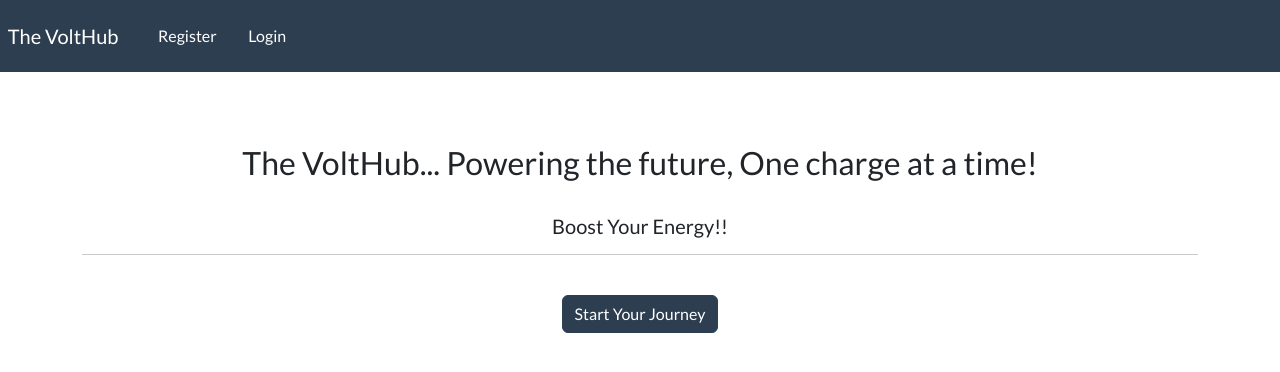
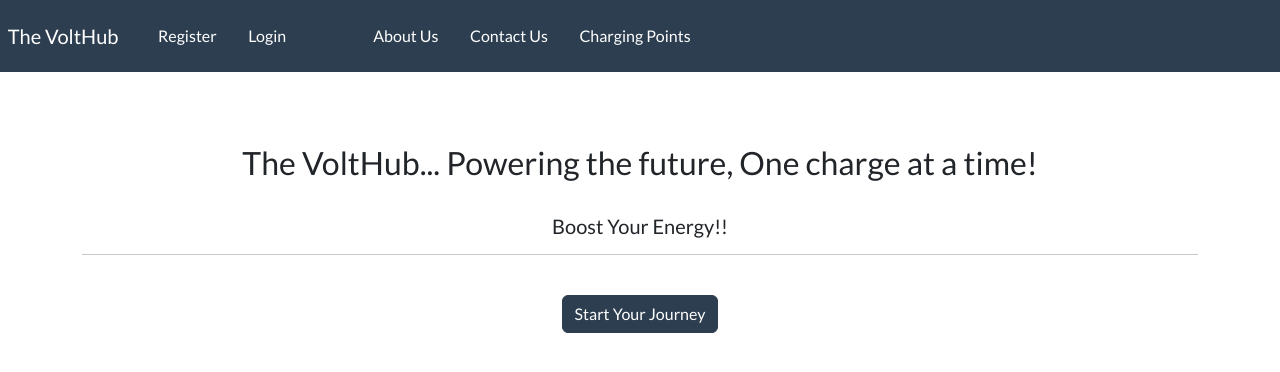
Before and after one commit to se-thato/ev_charging, a Django app: page / in a window 1280 px wide. Shown: the top 372 px of the page. Run offline with Django 5.2, Linux system fonts and the light colour scheme.

Commit message:
charging sessions implementations

```diff
--- a/VoltHub/templates/VoltHub/base.html
+++ b/VoltHub/templates/VoltHub/base.html
@@ -39,7 +39,10 @@
 
 
 
+
+
             {% block content %}
+
 
 
 
--- a/VoltHub/templates/VoltHub/navbar.html
+++ b/VoltHub/templates/VoltHub/navbar.html
@@ -69,6 +69,32 @@
 
         </li>
 
+        &nbsp; &nbsp; &nbsp;     &nbsp;  &nbsp;  &nbsp;    &nbsp; &nbsp; &nbsp;     &nbsp; &nbsp; &nbsp;
+
+
+        <li class="nav-item">
+
+          <a class="nav-link" href="{% url 'about_us' %}"> About Us </a>
+
+        </li>
+
+
+        &nbsp;     &nbsp;     &nbsp;
+
+        <li class="nav-item">
+
+          <a class="nav-link" href="{% url '' %}"> Contact Us </a>
+
+        </li>
+
+
+        &nbsp;     &nbsp;     &nbsp;
+
+        <li class="nav-item">
+
+          <a class="nav-link" href="{% url '' %}"> Charging Points </a>
+
+        </li>
 
         {% endif %}
 
--- a/VoltHub/urls.py
+++ b/VoltHub/urls.py
@@ -12,6 +12,7 @@ urlpatterns = [
 
     path('logout-user', views.user_logout, name="logout-user"),
 
+    path('about_us', views.about_us, name="about_us"),
 
 
 ]
--- a/VoltHub/views.py
+++ b/VoltHub/views.py
@@ -54,11 +54,18 @@ def my_login(request):
 
 
 
+
 # Dashboard view
 @login_required(login_url='my-login')
 def dashboard(request):
+    stations = ChargingPoint.objects.all()
+    sessions = ChargingSession.objects.filter(user=request.user)
+    context = {
+        'stations': stations,
+        'sessions': section,
+    }
 
-    return render(request, 'VoltHub/dashboard.html')
+    return render(request, 'VoltHub/dashboard.html', context)
 
 
 
@@ -70,3 +77,9 @@ def user_logout(request):
     auth.logout(request)
 
     return redirect('my-login')
+
+
+#about user section
+
+def about_us(request):
+    return render(request, 'VoltHub/about_us.html')
--- a/charging_station/admin.py
+++ b/charging_station/admin.py
@@ -1,6 +1,7 @@
 from django.contrib import admin
-from .models import ChargingPoint, Reservation
+from .models import ChargingPoint, Reservation, ChargingSession
 
 
 admin.site.register(ChargingPoint)
 admin.site.register(Reservation)
+admin.site.register(ChargingSession)
--- a/charging_station/urls.py
+++ b/charging_station/urls.py
@@ -1,5 +1,5 @@
 from django.urls import path
-from .views import ChargingPointListCreateView, ChargingPointDetailView, ReservationListCreateView, ReserveDetailView, show_nearby_charging_points
+from .views import ChargingPointListCreateView, ChargingPointDetailView, ReservationListCreateView,ReserveDetailView,ChargingSessionListCreateView,ChargingSessionDetailView, show_nearby_charging_points
 
 
 
@@ -10,6 +10,9 @@ urlpatterns = [
     path('reservations/', ReservationListCreateView.as_view(), name ="reservations"),
     path('reservations/<int:pk>/', ReserveDetailView.as_view(), name="reservations_details"),
 
+    path('charging_sessions/', ChargingSessionListCreateView.as_view(), name ="charging_session"),
+    path('charging_sessions/<int:pk>/', ChargingSessionDetailView.as_view(), name="charging_sessions_details"),
+
     #charging points
     path('show_nearby_charging_points/', show_nearby_charging_points, name="show_nearby_charging_points"),
 
```
Also changed, not shown: VoltHub/templates/VoltHub/about_us.html (added, +14 -0 lines), VoltHub/templates/VoltHub/dashboard.html (added, +7 -0 lines), charging_station/models.py (+13 -0 lines), charging_station/serializers.py (+7 -1 lines), charging_station/views.py (+14 -2 lines), charging_station/migrations/0004_chargingsession.py (added), db.sqlite3.
